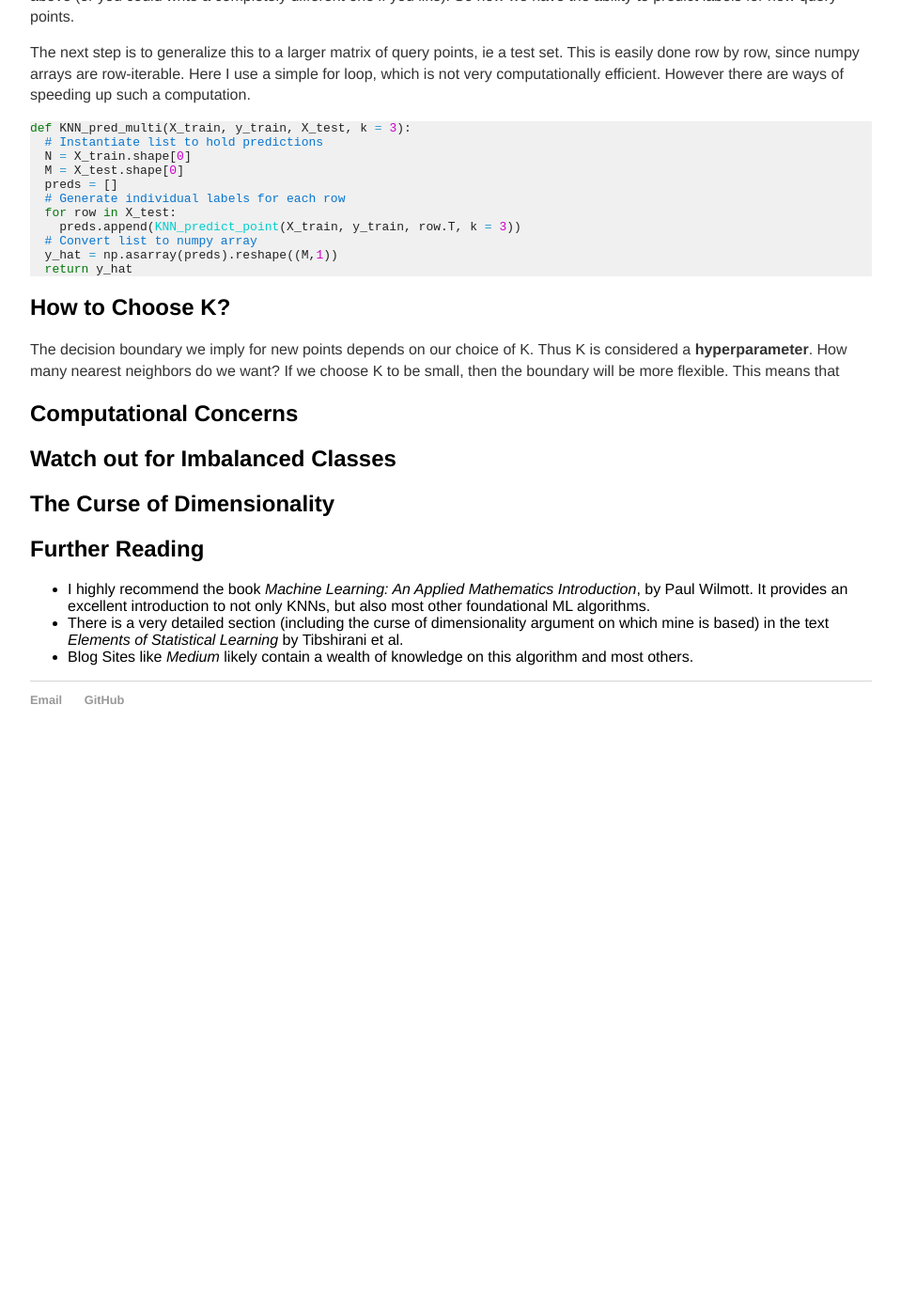
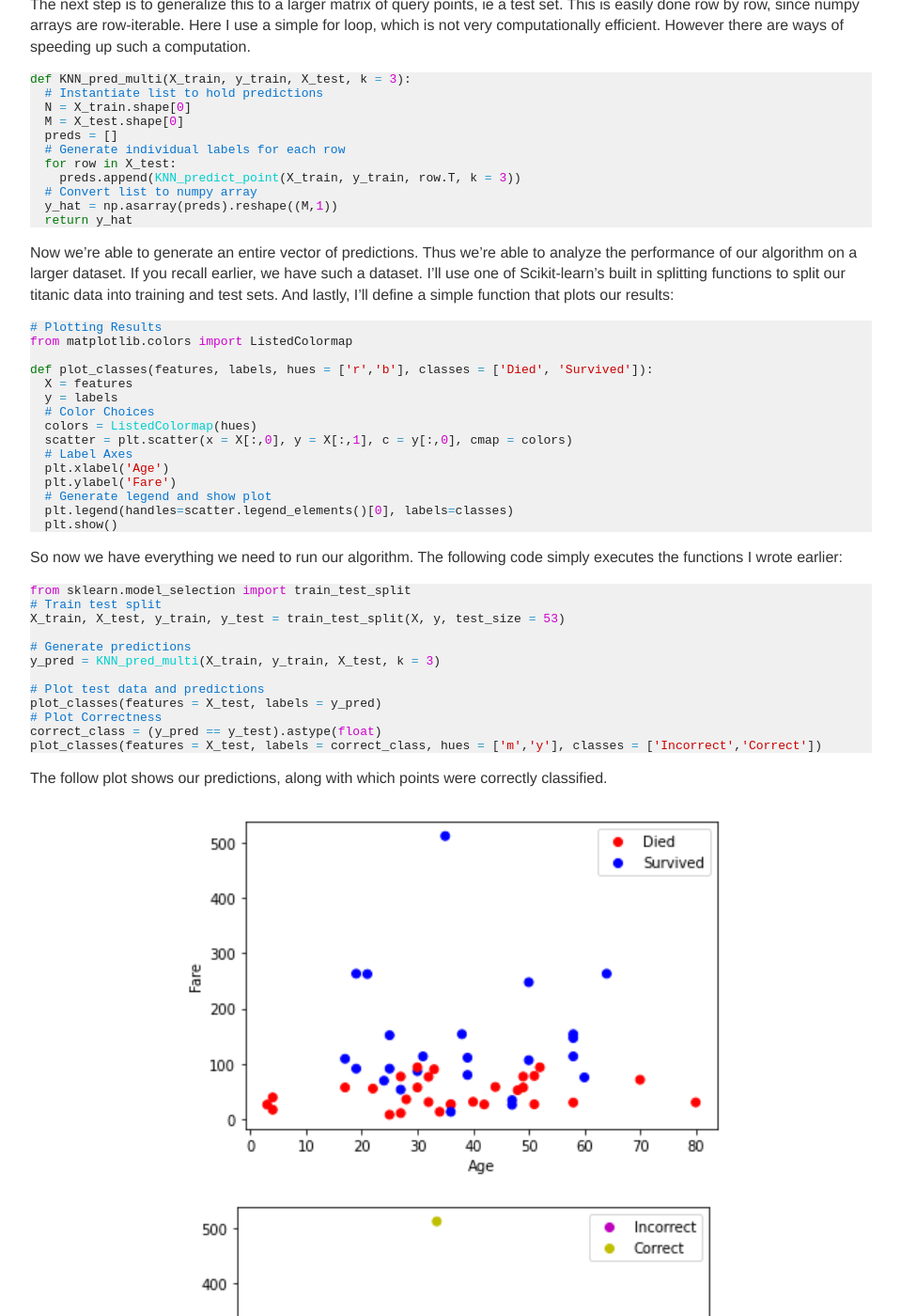
Before and after one commit to 12mre1/12mre1.github.io, a Jekyll site: the page built from _posts/2020-12-10-The-Surprising-Effectiveness-of-K-Nearest-Neighbours.md, in a window 1280 px wide and 1400 px high, scrolled down 3868 px. Shown: the whole window at 94% size, without its empty margins (160-1119 px from the left). Built offline with Jekyll 4.4.1, drawn with Linux system fonts in a browser that asks for light colours; formulas are drawn with MathJax 3; before the commit the page ends 4680 px from its top, so only the background shows below that; some of the changed text lies outside the part shown.

Commit message:
update knn post

````diff
--- a/_posts/2020-12-10-The-Surprising-Effectiveness-of-K-Nearest-Neighbours.md
+++ b/_posts/2020-12-10-The-Surprising-Effectiveness-of-K-Nearest-Neighbours.md
@@ -13,7 +13,7 @@ In today's post, I'll talk about one of the oldest and simplest Machine Learning
 
 The dataset I'll be using today is the famous (at least among data scientists) __Titanic Dataset__, which you can find [here](https://www.kaggle.com/c/titanic). The entire dataset contains some data on each passenger (thousands of observations), but since I just want to illustrate the algorithm, I won't spend much time analyzing or cleaning it. Note than, in practice and in competition, cleaning and engineering your data is probably the most important step, and you should take great care in doing so. To start, I load in the data (I'm using a colab notebook, but any IDE or even the command line would work):
 
-```Python
+```python
 # Load in the data
 import numpy as np
 import matplotlib.pyplot as plt
@@ -118,7 +118,7 @@ def scale_features(x):
 ```
 Notice that the code above also returns the mean and sample standard deviation of the input dataset. This is intentional - when we split our data into training and test sets later, we want to scale the training and test sets based on the mean and standard deviation of the training set only. This is to avoid what is called __data leakage__. We do not want any information from our 'unknown' data entering the training stage of the algorithm, since this would be equivalent to having access to the future, and we might mistakenly believe our algorithm is better than in reality.
 
-# Implementing Prediction
+## Implementing Prediction
 
 To start, I'm going to consider the case I described above, where we have a single query point. You can think of this as a test set of size one, although later we'll expand our code to include any arbitrary test set. Our goal here is to product a prediction given the training features and labels, and a query point. The following code accomplishes this:
 ```python
@@ -162,6 +162,43 @@ def KNN_pred_multi(X_train, y_train, X_test, k = 3):
   y_hat = np.asarray(preds).reshape((M,1))
   return y_hat
 ```
+Now we're able to generate an entire vector of predictions. Thus we're able to analyze the performance of our algorithm on a larger dataset. If you recall earlier, we have such a dataset. I'll use one of Scikit-learn's built in splitting functions to split our titanic data into training and test sets. And lastly, I'll define a simple function that plots our results:
+```python
+# Plotting Results
+from matplotlib.colors import ListedColormap
+
+def plot_classes(features, labels, hues = ['r','b'], classes = ['Died', 'Survived']):
+  X = features
+  y = labels
+  # Color Choices
+  colors = ListedColormap(hues)
+  scatter = plt.scatter(x = X[:,0], y = X[:,1], c = y[:,0], cmap = colors)
+  # Label Axes
+  plt.xlabel('Age')
+  plt.ylabel('Fare')
+  # Generate legend and show plot
+  plt.legend(handles=scatter.legend_elements()[0], labels=classes)
+  plt.show()
+```
+So now we have everything we need to run our algorithm. The following code simply executes the functions I wrote earlier:
+```python
+from sklearn.model_selection import train_test_split
+# Train test split
+X_train, X_test, y_train, y_test = train_test_split(X, y, test_size = 53)
+
+# Generate predictions
+y_pred = KNN_pred_multi(X_train, y_train, X_test, k = 3)
+
+# Plot test data and predictions
+plot_classes(features = X_test, labels = y_pred)
+# Plot Correctness
+correct_class = (y_pred == y_test).astype(float)
+plot_classes(features = X_test, labels = correct_class, hues = ['m','y'], classes = ['Incorrect','Correct'])
+```
+The follow plot shows our predictions, along with which points were correctly classified.
+
+<center><img src="/img/titanic-preds.png" alt = "Titanic Preds">
+<img src="/img/titanic-preds2.png" alt = "Titanic Preds 2"></center>
 
 ## How to Choose K?
 
````
Also changed, not shown: img/titanic-preds.png (added), img/titanic-preds2.png (added).
